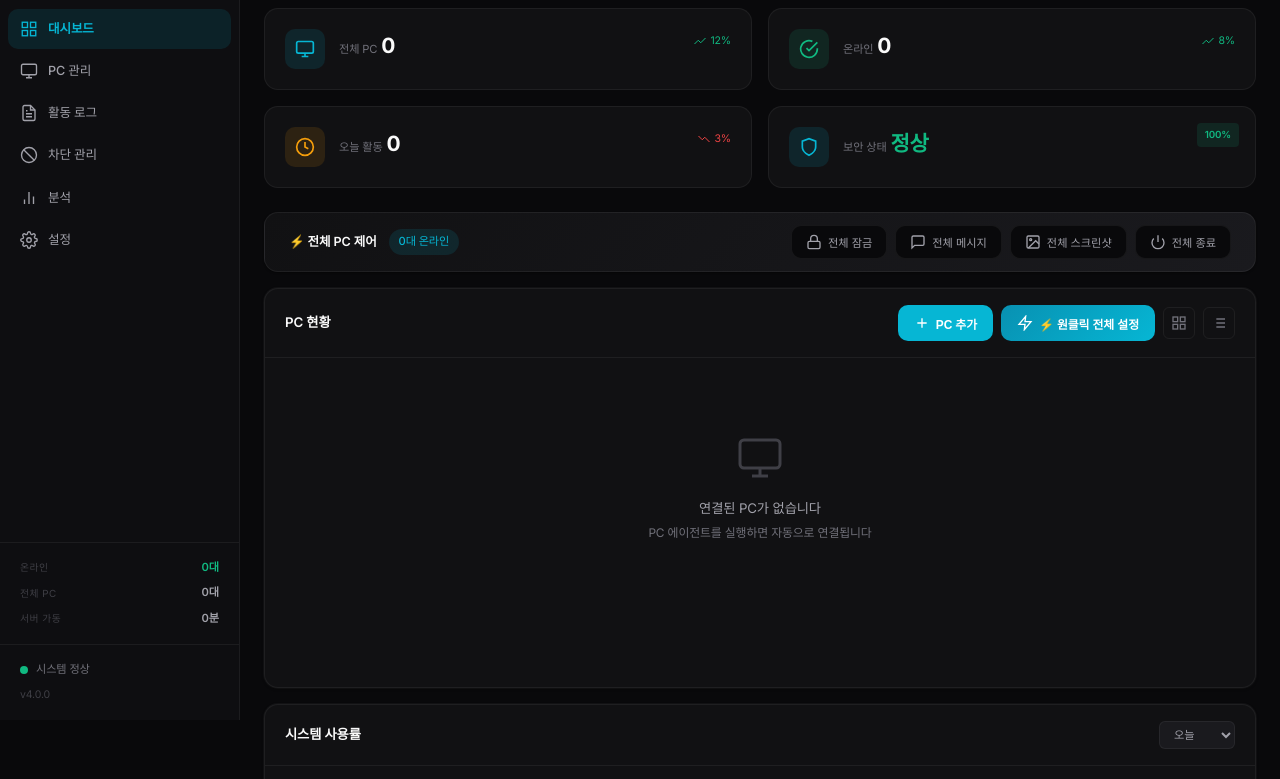
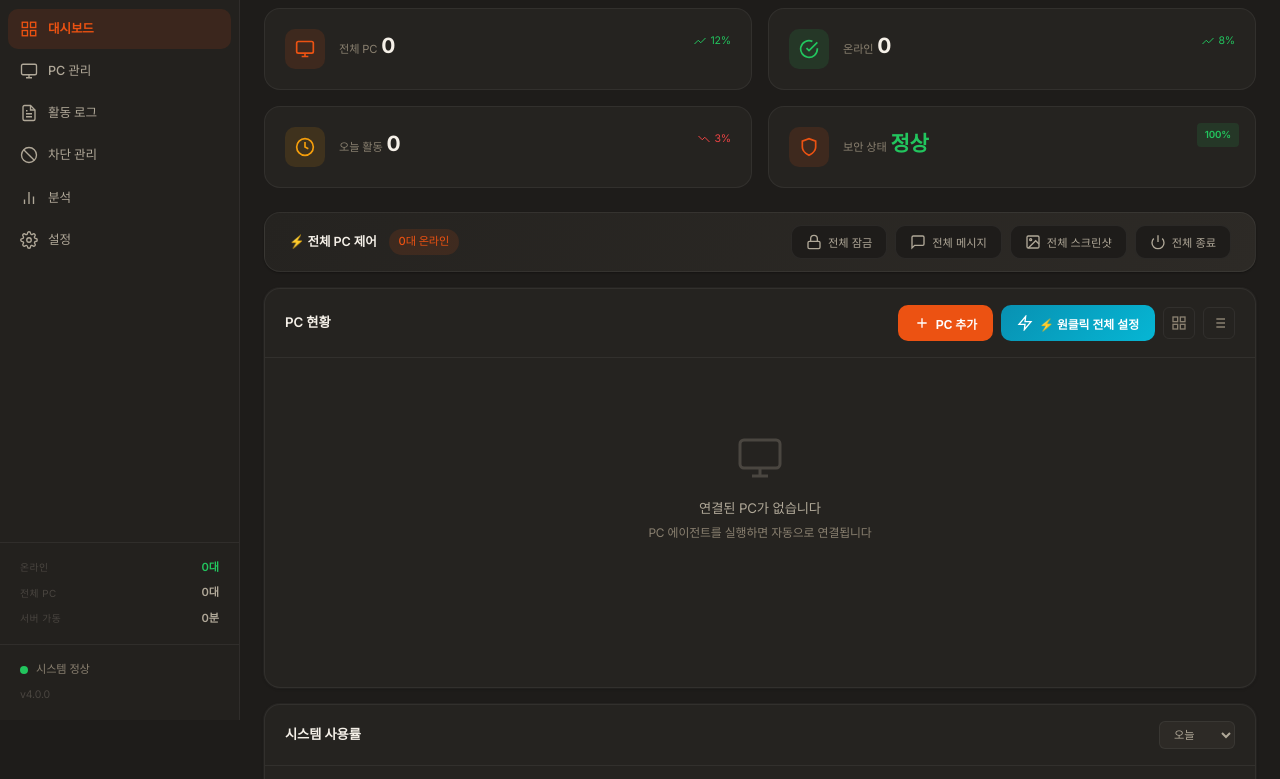
Before and after one commit to ProCodeJH/PC-Management, a website: page dashboard/frontend/index.html in a window 1280 px wide. Shown: the part 80-859 px from the top of the page. Drawn offline with nearby package versions, Linux system fonts and the light colour scheme; no server answers.

Commit message:
feat: apply Coddy Dark Brown theme (accent: #EC5212, bg: #1e1c1a, card: #252320, radius: 16px)

```diff
--- a/dashboard/frontend/styles.css
+++ b/dashboard/frontend/styles.css
@@ -5,44 +5,44 @@
 ======================================== */
 
 :root {
-    /* Premium Neutral Palette — Zinc */
-    --gray-50: #fafafa;
-    --gray-100: #f4f4f5;
-    --gray-200: #e4e4e7;
-    --gray-300: #d4d4d8;
-    --gray-400: #a1a1aa;
-    --gray-500: #71717a;
-    --gray-600: #52525b;
-    --gray-700: #3f3f46;
-    --gray-800: #27272a;
-    --gray-900: #18181b;
-    --gray-950: #09090b;
-
-    /* Accent — Luminous Cyan/Teal */
-    --accent: #06b6d4;
-    --accent-light: #22d3ee;
-    --accent-dark: #0891b2;
-    --accent-soft: rgba(6, 182, 212, 0.12);
-    --accent-glow: rgba(6, 182, 212, 0.25);
+    /* Premium Neutral Palette — Coddy Dark Brown */
+    --gray-50: #f5f0e8;
+    --gray-100: #d4cec4;
+    --gray-200: #b0a898;
+    --gray-300: #8a8070;
+    --gray-400: #6a6258;
+    --gray-500: #554e44;
+    --gray-600: #4a4640;
+    --gray-700: #3a3632;
+    --gray-800: #2d2a26;
+    --gray-900: #252320;
+    --gray-950: #1e1c1a;
+
+    /* Accent — Coddy Orange */
+    --accent: #EC5212;
+    --accent-light: #e8854a;
+    --accent-dark: #d4480f;
+    --accent-soft: rgba(236, 82, 18, 0.12);
+    --accent-glow: rgba(236, 82, 18, 0.25);
 
     /* Status */
-    --success: #10b981;
-    --success-soft: rgba(16, 185, 129, 0.12);
+    --success: #22c55e;
+    --success-soft: rgba(34, 197, 94, 0.12);
     --warning: #f59e0b;
     --warning-soft: rgba(245, 158, 11, 0.12);
     --error: #ef4444;
     --error-soft: rgba(239, 68, 68, 0.12);
-    --info: #0ea5e9;
-    --info-soft: rgba(14, 165, 233, 0.12);
-
-    /* Backgrounds — Deep Dark */
-    --bg-primary: #09090b;
-    --bg-secondary: #111113;
-    --bg-tertiary: #1a1a1e;
-    --bg-elevated: #1e1e22;
-    --bg-hover: rgba(255, 255, 255, 0.03);
-    --bg-deep: #050506;
-    --bg-glass: rgba(17, 17, 19, 0.8);
+    --info: #22d3ee;
+    --info-soft: rgba(34, 211, 238, 0.12);
+
+    /* Backgrounds — Coddy Dark Brown */
+    --bg-primary: #1e1c1a;
+    --bg-secondary: #252320;
+    --bg-tertiary: #2d2a26;
+    --bg-elevated: #353230;
+    --bg-hover: rgba(255, 255, 255, 0.04);
+    --bg-deep: #191714;
+    --bg-glass: rgba(37, 35, 32, 0.85);
 
     /* Borders — Subtle */
     --border: rgba(255, 255, 255, 0.06);
@@ -51,17 +51,17 @@
     --border-subtle: rgba(255, 255, 255, 0.03);
 
     /* Text */
-    --text-primary: #fafafa;
-    --text-secondary: #a1a1aa;
-    --text-tertiary: #71717a;
-    --text-muted: #3f3f46;
+    --text-primary: #f5f0e8;
+    --text-secondary: #b0a898;
+    --text-tertiary: #8a8070;
+    --text-muted: #4a4640;
 
     /* Shadows — Premium Depth */
-    --shadow-sm: 0 1px 2px rgba(0, 0, 0, 0.4);
-    --shadow-md: 0 4px 16px rgba(0, 0, 0, 0.5);
-    --shadow-lg: 0 16px 48px rgba(0, 0, 0, 0.6);
-    --shadow-glow: 0 0 20px rgba(6, 182, 212, 0.15);
-    --shadow-card: 0 1px 3px rgba(0, 0, 0, 0.3), 0 0 0 1px rgba(255, 255, 255, 0.04);
+    --shadow-sm: 0 1px 2px rgba(0, 0, 0, 0.3);
+    --shadow-md: 0 4px 16px rgba(0, 0, 0, 0.4);
+    --shadow-lg: 0 16px 48px rgba(0, 0, 0, 0.5);
+    --shadow-glow: 0 0 20px rgba(236, 82, 18, 0.15);
+    --shadow-card: 0 1px 3px rgba(0, 0, 0, 0.25), 0 0 0 1px rgba(255, 255, 255, 0.04);
 
     /* Layout */
     --sidebar-width: 240px;
@@ -69,7 +69,7 @@
     --radius-xs: 4px;
     --radius-sm: 6px;
     --radius-md: 10px;
-    --radius-lg: 14px;
+    --radius-lg: 16px;
     --radius-xl: 20px;
     --radius-full: 9999px;
 
--- a/landing-styles.css
+++ b/landing-styles.css
@@ -2,15 +2,15 @@
    CSS VARIABLES - Design Tokens
 ======================================== */
 :root {
-    /* Colors */
-    --color-primary: #043873;
-    --color-secondary: #4f9cf9;
-    --color-bg-light: #c4defd;
-    --color-accent: #ffe492;
-    --color-text-dark: #212529;
+    /* Colors — Coddy Dark Brown */
+    --color-primary: #1e1c1a;
+    --color-secondary: #EC5212;
+    --color-bg-light: #2d2a26;
+    --color-accent: #e8854a;
+    --color-text-dark: #f5f0e8;
     --color-white: #ffffff;
-    --color-bg-white: #ffffff;
-    --color-gray: #f7f7ee;
+    --color-bg-white: #252320;
+    --color-gray: #2d2a26;
 
     /* Fonts */
     --font-primary: 'Inter', sans-serif;
@@ -26,8 +26,8 @@
 
     /* Border radius */
     --radius-sm: 6px;
-    --radius-md: 8px;
-    --radius-lg: 10px;
+    --radius-md: 10px;
+    --radius-lg: 16px;
 
     /* Container */
     --container-max: 1200px;
@@ -56,7 +56,12 @@ body {
     padding: 0 var(--container-padding);
 }
 
-h1, h2, h3, h4, h5, h6 {
+h1,
+h2,
+h3,
+h4,
+h5,
+h6 {
     line-height: 1.2;
     font-weight: 700;
 }
@@ -133,7 +138,10 @@ img {
 /* ========================================
    BUTTONS
 ======================================== */
-.btn-primary, .btn-secondary, .btn-login, .btn-outline {
+.btn-primary,
+.btn-secondary,
+.btn-login,
+.btn-outline {
     display: inline-flex;
     align-items: center;
     gap: var(--spacing-sm);
@@ -350,7 +358,7 @@ img {
     direction: rtl;
 }
 
-.feature-reverse > * {
+.feature-reverse>* {
     direction: ltr;
 }
 
@@ -380,12 +388,41 @@ img {
     border-radius: 50%;
 }
 
-.circle-red { background: #ff6b6b; top: 20%; left: 10%; }
-.circle-yellow { background: #ffd93d; top: 5%; left: 30%; }
-.circle-blue { background: #4f9cf9; top: 10%; right: 15%; }
-.circle-green { background: #00d4aa; bottom: 25%; right: 5%; }
-.circle-orange { background: #ffb347; bottom: 35%; left: 25%; }
-.circle-blue-2 { background: #6c9eff; bottom: 15%; left: 15%; }
+.circle-red {
+    background: #ff6b6b;
+    top: 20%;
+    left: 10%;
+}
+
+.circle-yellow {
+    background: #ffd93d;
+    top: 5%;
+    left: 30%;
+}
+
+.circle-blue {
+    background: #4f9cf9;
+    top: 10%;
+    right: 15%;
+}
+
+.circle-green {
+    background: #00d4aa;
+    bottom: 25%;
+    right: 5%;
+}
+
+.circle-orange {
+    background: #ffb347;
+    bottom: 35%;
+    left: 25%;
+}
+
+.circle-blue-2 {
+    background: #6c9eff;
+    bottom: 15%;
+    left: 15%;
+}
 
 .center-logo {
     position: absolute;
```
